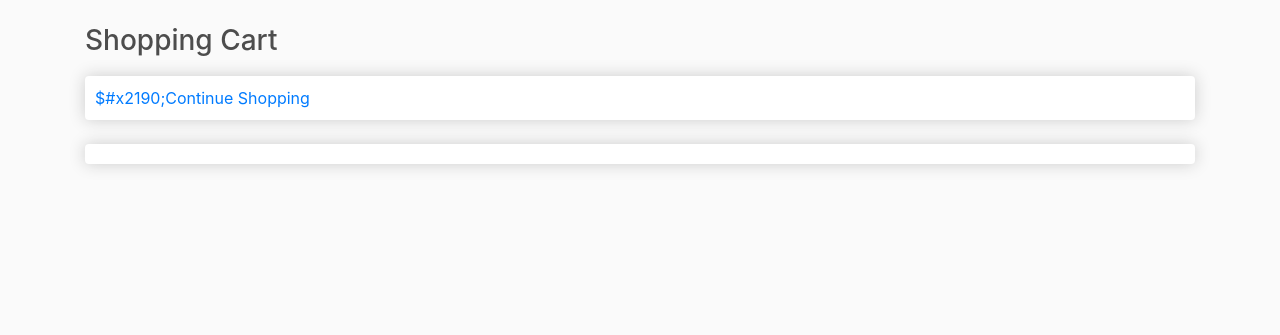
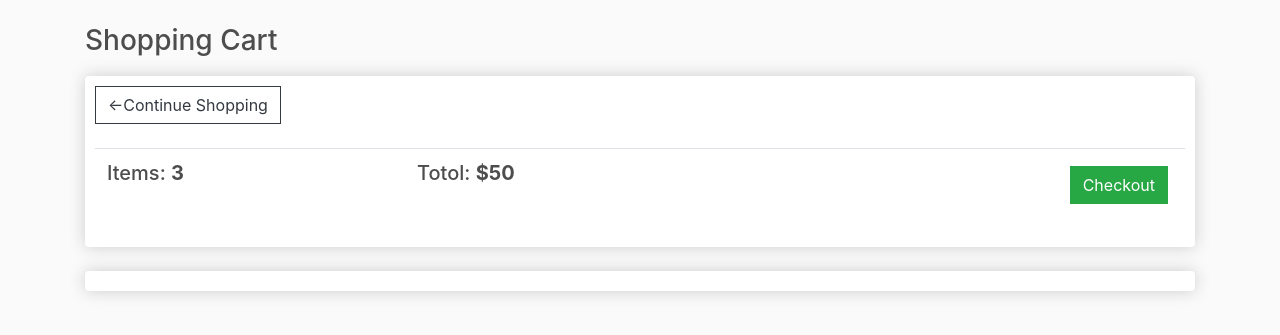
Before and after one commit to utsavlamgade/ecomStore, a Django app: template store/templates/store/cart.html in a window 1280 px wide. Shown: the part 57-392 px from the top of the page. Run offline with Django 3.2, Linux system fonts and the light colour scheme; the template is opened without the code that fills it, so the values that code supplies are empty; some libraries are stand-ins or nearby versions.

Commit message:
Directed Cart to Checkout

```diff
--- a/store/templates/store/cart.html
+++ b/store/templates/store/cart.html
@@ -7,8 +7,21 @@
 <div class="row">
     <div class="col-lg-12">
         <div class="box-element">
-            <a href="">$#x2190;Continue Shopping</a>
+            <a class="btn btn-outline-dark" href="{% url 'store' %}">&#x2190;Continue Shopping</a>
 
+            <br>
+            <br>
+
+            <table class="table">
+                <tr>
+                    <th><h5>Items: <strong>3</strong></h5></th>
+                    <th><h5>Totol: <strong>$50</strong></h5></th>
+                    <th>
+                        <a style="float:right; margin:5px" class="btn btn-success" href="{% url 'checkout' %}">Checkout</a>
+                    </th>
+                </tr>
+
+            </table>
         </div>
 
         <br>
@@ -16,7 +29,6 @@
         <div class="box-element">
 
         </div>
-
     </div>
 </div>
 
```
